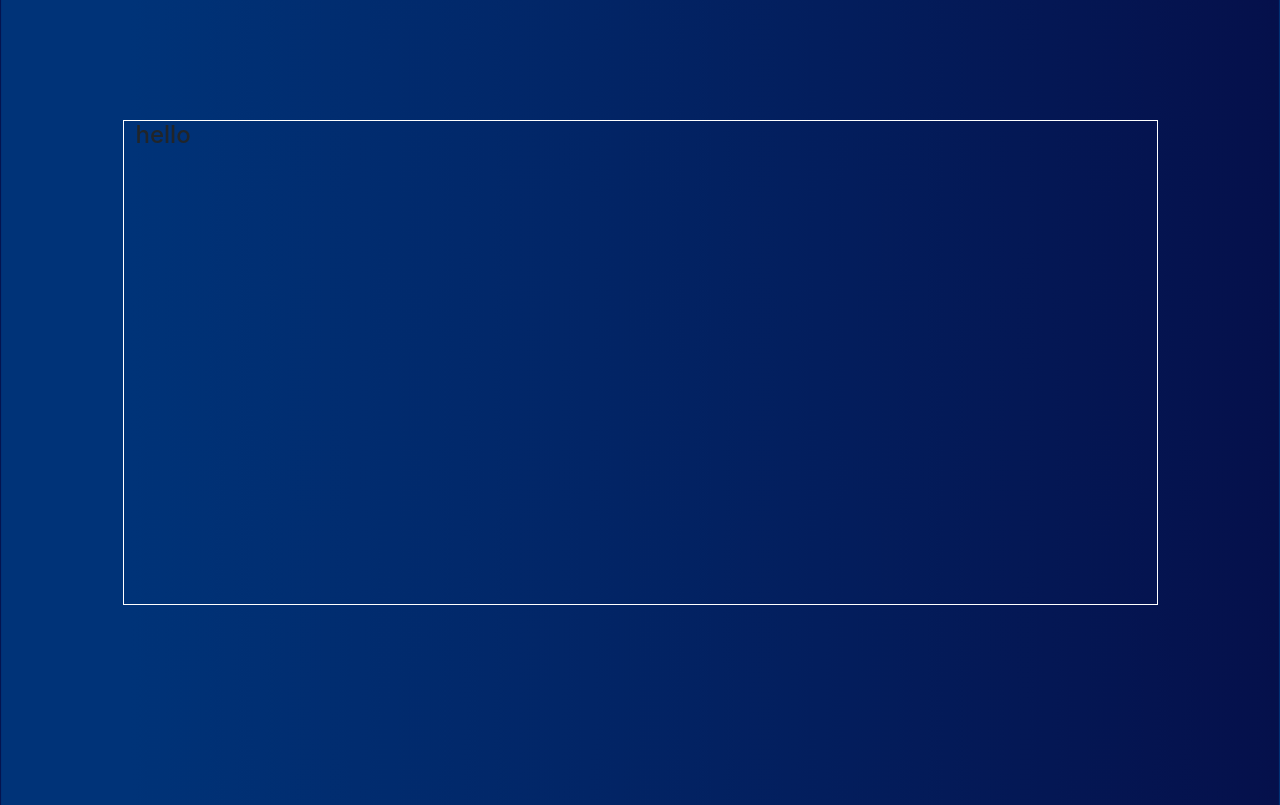
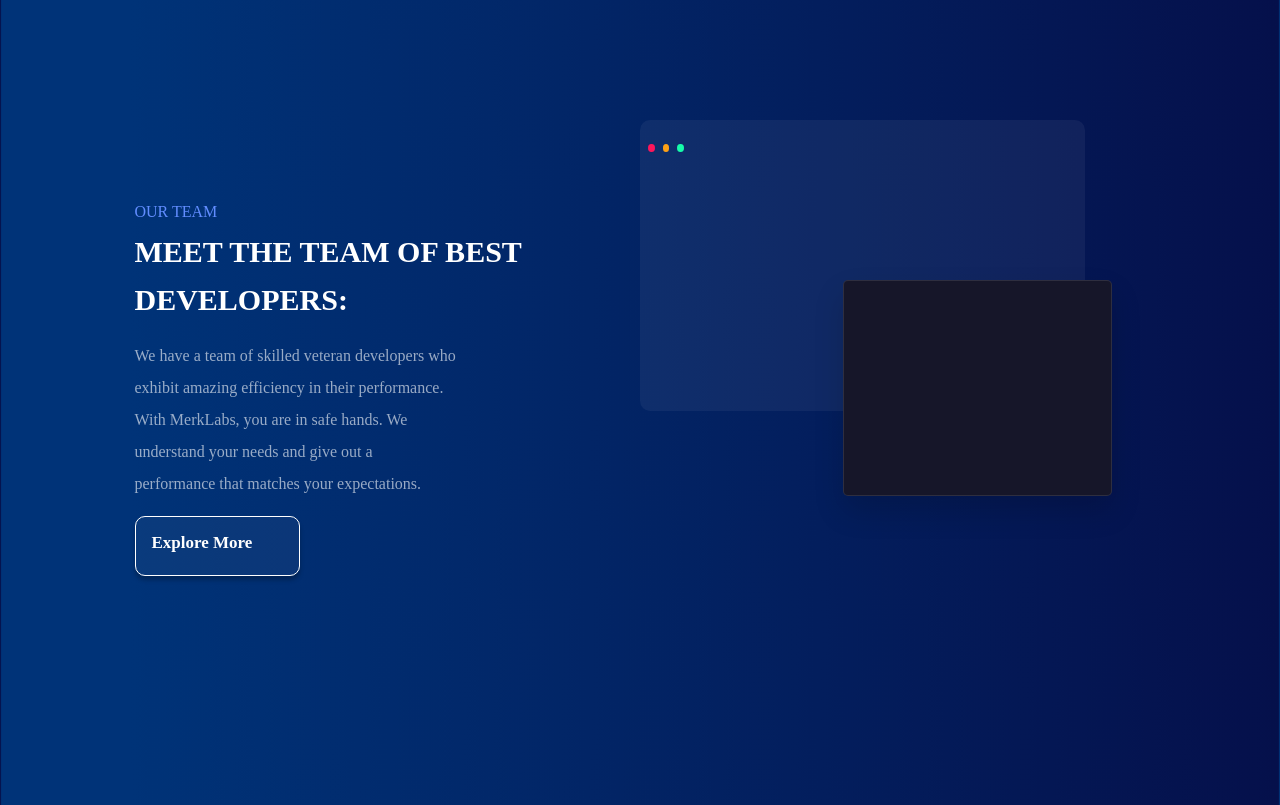
Before and after one commit to Durgesh2601/Bird_Soft_Sol._Task, a React (Create React App) app in the folder front-end-task/: page / in a window 1280 px wide. Shown: the part 700-1505 px from the top of the page. Built offline with nearby package versions, Linux system fonts and the light colour scheme.

Commit message:
updated next 5 %

```diff
--- a/front-end-task/src/components/content.jsx
+++ b/front-end-task/src/components/content.jsx
@@ -25,9 +25,30 @@ export const Content = () => {
 
         <div className="container our_team">
             <div className="childCont2">
-                <h4>hello</h4>
+                <div >
+                    <p id="paraOurT1">OUR TEAM</p>
+                    <p id="paraOurT2">MEET THE TEAM OF BEST  DEVELOPERS:</p>
+                </div>
+                <div>
+                    <p id="paraOurT3">
+                    We have a team of skilled veteran developers who<br/> exhibit amazing efficiency in their performance.<br/>With MerkLabs, you are in safe hands.  We<br/>understand your needs and give out a <br /> performance that matches your expectations.
+                    </p>
+                </div>
+                <div id="explrDiv">
+                    <p>Explore More</p>
+                </div>
             </div>
-            <div className="childCont2"></div>
+            <div className="childCont2">
+                <div id="ourTCont2">
+                    <div></div>
+                    <div></div>
+                    <div></div>
+                </div>
+            <div id="overlapDiv">
+
+            </div>
+            </div>
+
         </div>
 
         </div>
--- a/front-end-task/src/components/styles.css
+++ b/front-end-task/src/components/styles.css
@@ -1,3 +1,6 @@
+*{
+    font-family: 'Montserrat';
+}
 .banner{
     width: 85.063rem;
     height: 26rem;
@@ -80,17 +83,93 @@
     width: 27%;
 }
 .our_team{
-    border: 1px solid white;
     width: 64.688rem;
     height: 30.313rem;
     position: relative;
     top: 15.438rem;
     display: flex;
-    gap: 1%;
 }
 .childCont2{
-    border: 1px soid red;
-    width: 49%;
-    height: 99%;
+    width: 50%;
+    height: 95%;
+}
+#paraOurT1{
+    color:#618DFF;    ;
+    font-size: 1rem;
+    font-weight: 300;
+    font-family: 'Montserrat';
+    line-height: 2rem;
+    margin-bottom: 0%;
+    margin-top: 15%;
+}
+#paraOurT2{
+    color:#FFFFFF;
+    font-size: 1.875rem;
+    font-weight: 700;
+    line-height: 3rem;
+    font-family: 'Montserrat';
+}
+#paraOurT3{
+    color: rgba(255, 255, 255, 0.6);
+    font-size: 1rem;
+    font-weight: 300;
+    line-height: 2rem;
+    font-family: 'Montserrat';
+}
+#explrDiv{
+    width: 10.313rem;
+    height: 3.75rem;
+    background: rgba(255, 255, 255, 0.04);
+    border: 1px solid #FFFFFF;
+    box-sizing: border-box;
+    box-shadow: 0px 0.25rem 0.25rem rgba(0, 0, 0, 0.25);
+    border-radius: 0.625rem;
     position: absolute;
 }
+#explrDiv > p {
+    color: #FFFFFF;
+    font-size: 1.063rem;
+    font-weight: 700;
+    line-height: 1.25rem;
+    position: absolute;
+    top: 1rem;
+    left: 1rem;
+    font-family: 'Montserrat';
+}
+#ourTCont2{
+    height: 60%;
+    width: 43%;
+    position: absolute;
+    display: flex;
+    border-radius: 0.625rem;
+    background-color: rgba(255, 255, 255, 0.05);;
+}
+#ourTCont2 > div {
+    width: 1.5%;
+    height: 2.7%;
+    border-radius: 50%;
+    margin-left: 1.8%;
+    margin-top: 5.5%;
+}
+#ourTCont2 > div:nth-child(1) {
+    background-color:#FC165B;
+}
+#ourTCont2 > div:nth-child(2) {
+    background-color:#FCA016;
+    ;
+}
+#ourTCont2 > div:nth-child(3) {
+    background-color:#16FCA9;
+}
+#overlapDiv{
+    height: 13.5rem;
+    width: 16.813rem;
+    left: 45rem;
+    top: 10rem;
+    position: absolute;
+    background: #161629;
+    border: 1px solid rgba(255, 255, 255, 0.1);
+    box-sizing: border-box;
+    box-shadow: 0px 0.938rem 1.875rem rgba(0, 0, 0, 0.15);
+    border-radius: 0.313rem;
+}
```
